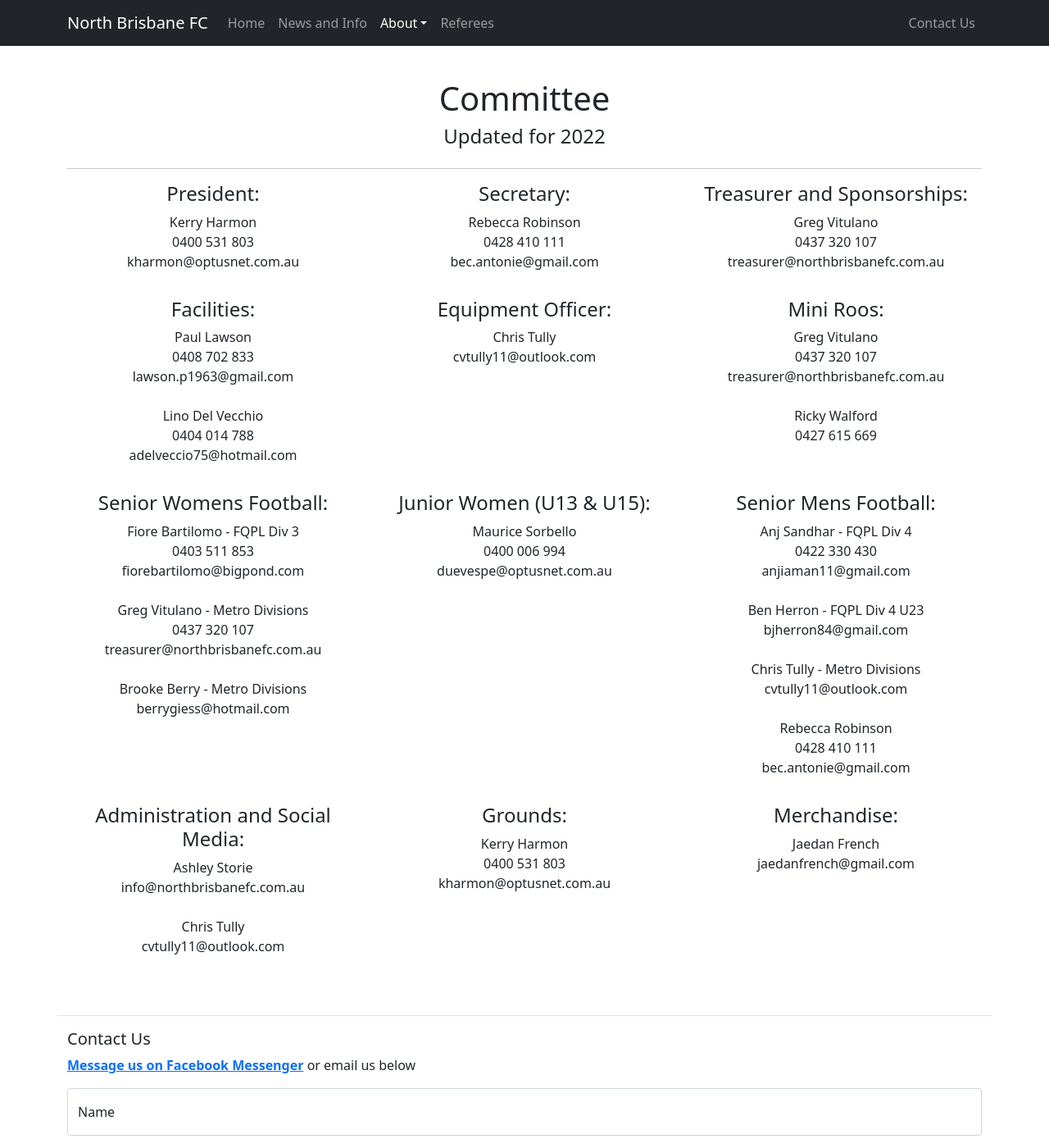
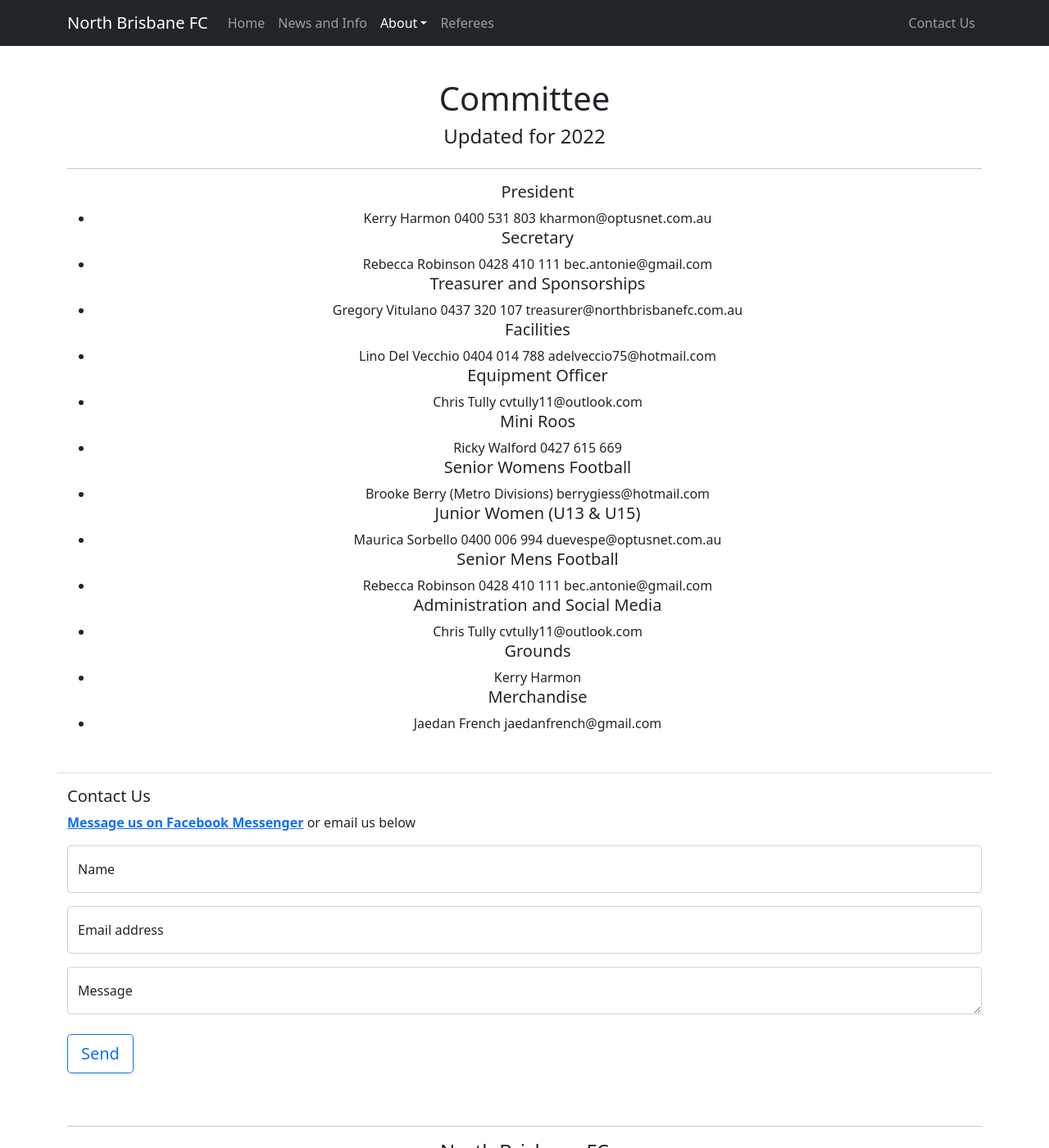
Before and after one commit to technicalnbfc/technicalnbfc.github.io, a Jekyll site: the page built from about/committee.html, in a window 1280 px wide and 1400 px high. Shown: the whole window at 82% size. Built offline with Jekyll 4.4.1, drawn with Linux system fonts in a browser that asks for light colours; nearby versions of some CDN libraries.

Commit message:
initial dynamic committee commit

```diff
--- a/about/committee.html
+++ b/about/committee.html
@@ -10,124 +10,18 @@ title: Committee
     </div>
   </div>
   <hr>
-  <div class="row align-items-start">
-    <div class="col-sm">
-      <h4>President:</h4>
-      <p class="mb-0">Kerry Harmon</p>
-      <p class="mb-0">0400 531 803</p>
-      <p class="mb-0">kharmon@optusnet.com.au</p>
-      <br>
-    </div>
-    <div class="col-sm">
-      <h4>Secretary:</h4>
-      <p class="mb-0">Rebecca Robinson</p>
-      <p class="mb-0">0428 410 111</p>
-      <p class="mb-0">bec.antonie@gmail.com</p>
-      <br>
-    </div>
-    <div class="col-sm">
-      <h4>Treasurer and Sponsorships:</h4>
-      <p class="mb-0">Greg Vitulano</p>
-      <p class="mb-0">0437 320 107</p>
-      <p class="mb-0">treasurer@northbrisbanefc.com.au</p>
-      <br>
-    </div>
+
+  <div class="col">
+    <ul>
+    {% for member in site.data.committee %}
+      <h5> {{ member.role }} </h5>
+      <li>
+          {{ member.name }}
+          {{ member.phone }}
+          {{ member.email }}
+      </li>
+    {% endfor %}
+    </ul>
   </div>
 
-  <div class="row align-items-start clearfix pt-2">
-    <div class="col-sm">
-      <h4>Facilities:</h4>
-      <p class="mb-0">Paul Lawson</p>
-      <p class="mb-0">0408 702 833</p>
-      <p class="mb-0">lawson.p1963@gmail.com</p>
-      <br>
-      <p class="mb-0">Lino Del Vecchio</p>
-      <p class="mb-0">0404 014 788</p>
-      <p class="mb-0">adelveccio75@hotmail.com</p>
-      <br>
-    </div>
-    <div class="col-sm">
-      <h4>Equipment Officer:</h4>
-      <p class="mb-0">Chris Tully</p>
-      <p class="mb-0">cvtully11@outlook.com</p>
-      <br>
-    </div>
-    <div class="col-sm">
-      <h4>Mini Roos:</h4>
-      <p class="mb-0">Greg Vitulano</p>
-      <p class="mb-0">0437 320 107</p>
-      <p class="mb-0">treasurer@northbrisbanefc.com.au</p>
-      <br>
-      <p class="mb-0">Ricky Walford</p>
-      <p class="mb-0">0427 615 669</p>
-      <br>
-    </div>
-  </div>
-
-  <div class="row align-items-start clearfix pt-2">
-    <div class="col-sm">
-      <h4>Senior Womens Football:</h4>
-      <p class="mb-0">Fiore Bartilomo - FQPL Div 3</p>
-      <p class="mb-0">0403 511 853</p>
-      <p class="mb-0">fiorebartilomo@bigpond.com</p>
-      <br>
-      <p class="mb-0">Greg Vitulano - Metro Divisions</p>
-      <p class="mb-0">0437 320 107</p>
-      <p class="mb-0">treasurer@northbrisbanefc.com.au</p>
-      <br>
-      <p class="mb-0">Brooke Berry - Metro Divisions</p>
-      <p class="mb-0">berrygiess@hotmail.com</p>
-      <br>
-    </div>
-    <div class="col-sm">
-      <h4>Junior Women (U13 & U15):</h4>
-      <p class="mb-0">Maurice Sorbello</p>
-      <p class="mb-0">0400 006 994</p>
-      <p class="mb-0">duevespe@optusnet.com.au</p>
-      <br>
-    </div>
-    <div class="col-sm">
-      <h4>Senior Mens Football:</h4>
-      <p class="mb-0">Anj Sandhar - FQPL Div 4</p>
-      <p class="mb-0">0422 330 430</p>
-      <p class="mb-0">anjiaman11@gmail.com</p>
-      <br>
-      <p class="mb-0">Ben Herron - FQPL Div 4 U23</p>
-      <p class="mb-0">bjherron84@gmail.com</p>
-      <br>
-      <p class="mb-0">Chris Tully - Metro Divisions</p>
-      <p class="mb-0">cvtully11@outlook.com</p>
-      <br>
-      <p class="mb-0">Rebecca Robinson</p>
-      <p class="mb-0">0428 410 111</p>
-      <p class="mb-0">bec.antonie@gmail.com</p>
-      <br>
-    </div>
-  </div>
-
-  <div class="row align-items-start clearfix pt-2">
-    <!-- <div class="col-sm"></div> -->
-    <div class="col-sm">
-      <h4>Administration and Social Media:</h4>
-      <p class="mb-0">Ashley Storie</p>
-      <p class="mb-0">info@northbrisbanefc.com.au</p>
-      <br>
-      <p class="mb-0">Chris Tully</p>
-      <p class="mb-0">cvtully11@outlook.com</p>
-      <br>
-    </div>
-    <div class="col-sm">
-      <h4>Grounds:</h4>
-      <p class="mb-0">Kerry Harmon</p>
-      <p class="mb-0">0400 531 803</p>
-      <p class="mb-0">kharmon@optusnet.com.au</p>
-      <br>
-    </div>
-    <div class="col-sm">
-      <h4>Merchandise:</h4>
-      <p class="mb-0">Jaedan French</p>
-      <p class="mb-0">jaedanfrench@gmail.com</p>
-      <br>
-    </div>
-  </div>
 </div>
```
Also changed, not shown: _data/committee.yml (added, +81 -0 lines).
